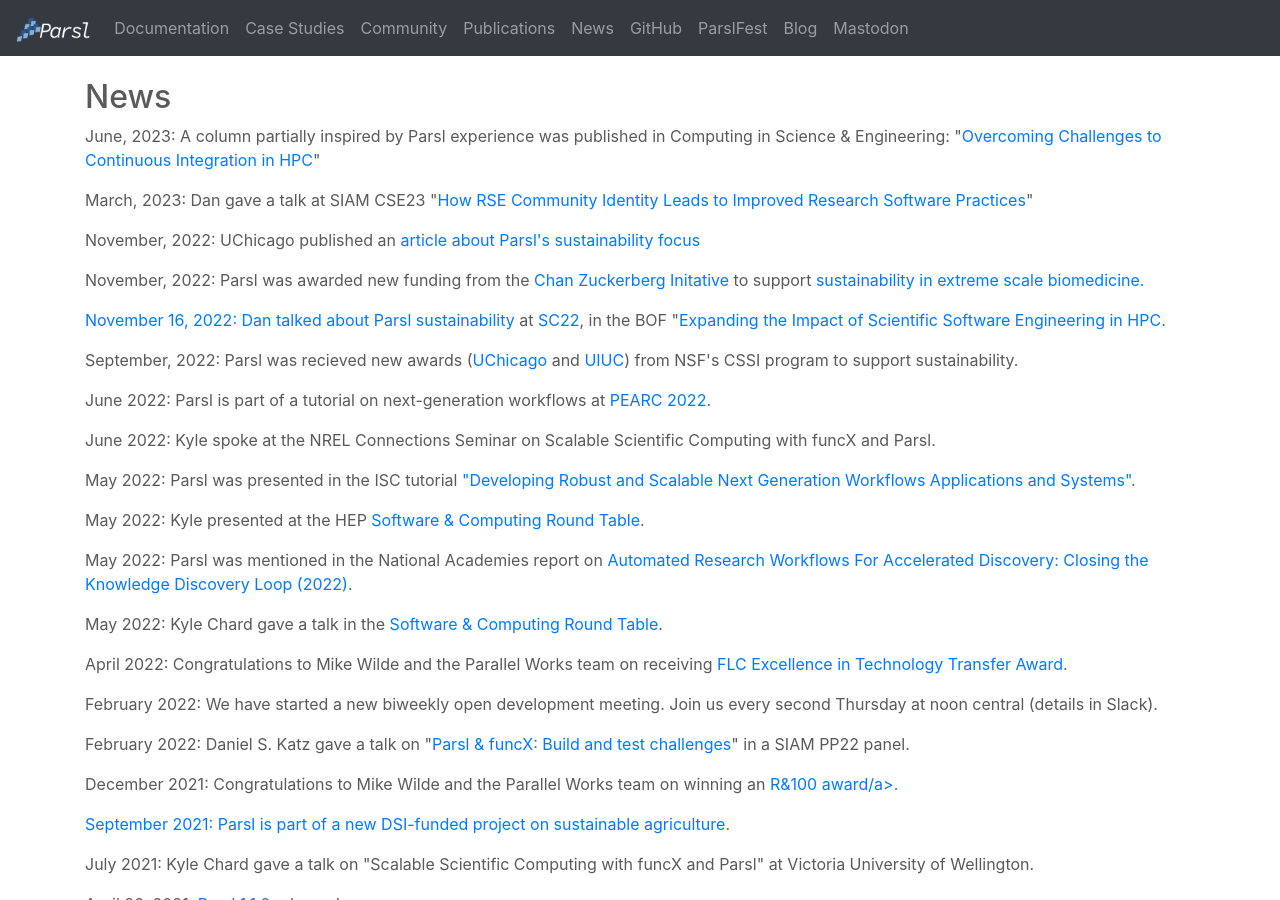
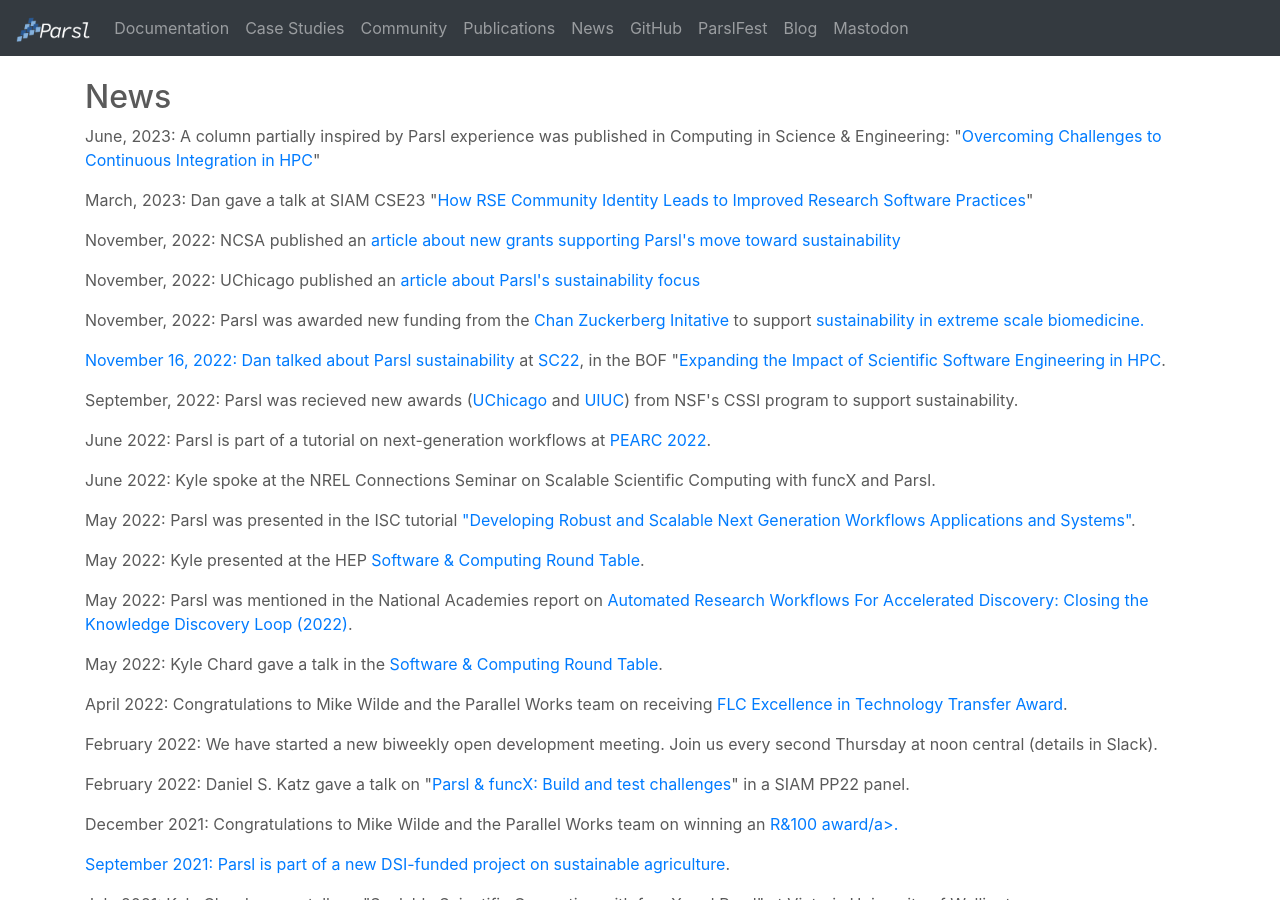
Before and after one commit to Parsl/parsl.github.io, a Jekyll site: the page built from news.html, in a window 1280 px wide and 900 px high. Built offline with Jekyll 4.4.1, drawn with Linux system fonts in a browser that asks for light colours.

Commit message:
Added NCSA article

```diff
--- a/news.html
+++ b/news.html
@@ -29,6 +29,10 @@
           </p>
       </div>
 
+      <div class="news-info">
+        <p><span class="name">November, 2022:</span>
+          NCSA published an <a href="https://www.ncsa.illinois.edu/new-grants-allow-the-parsl-project-to-enter-its-next-stage/" target="_blank">article about new grants supporting Parsl's move toward sustainability</a>
+        </p>
 
      <div class="news-info">
         <p><span class="name">November, 2022:</span>
```
